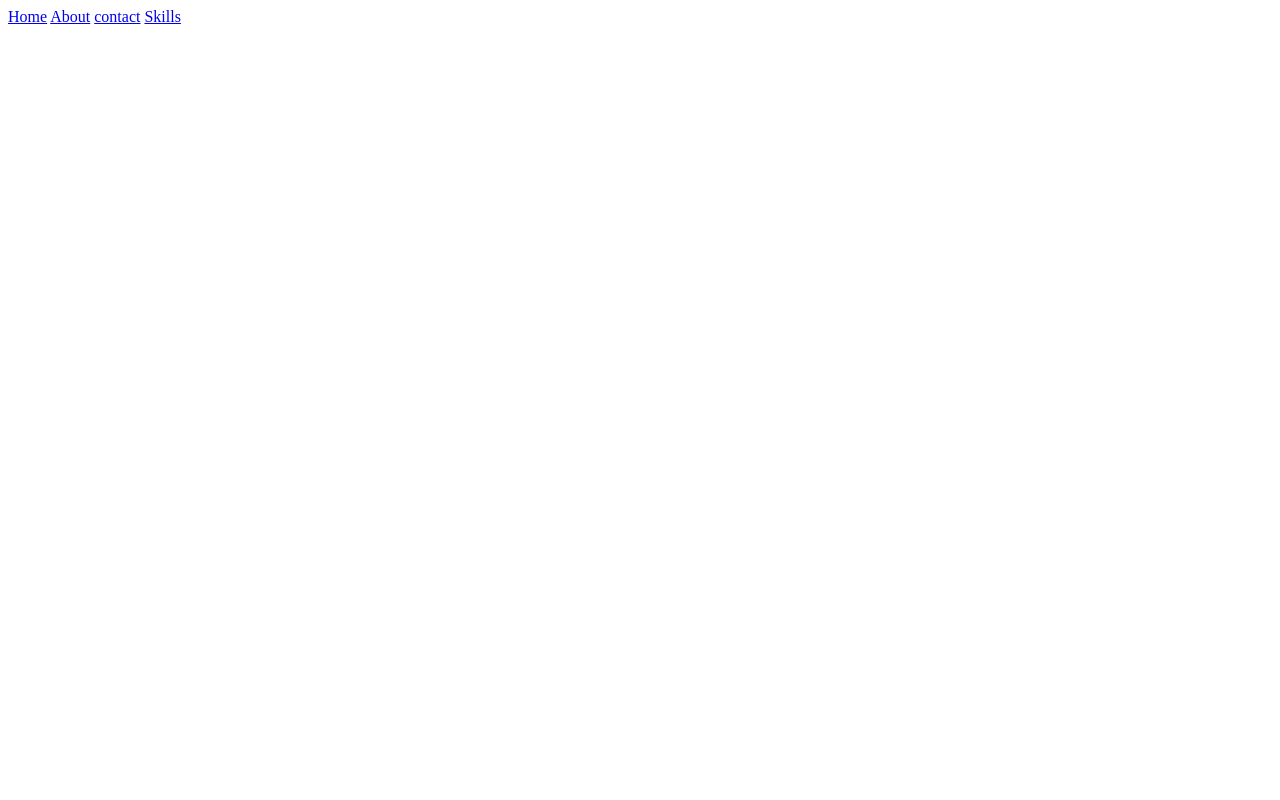
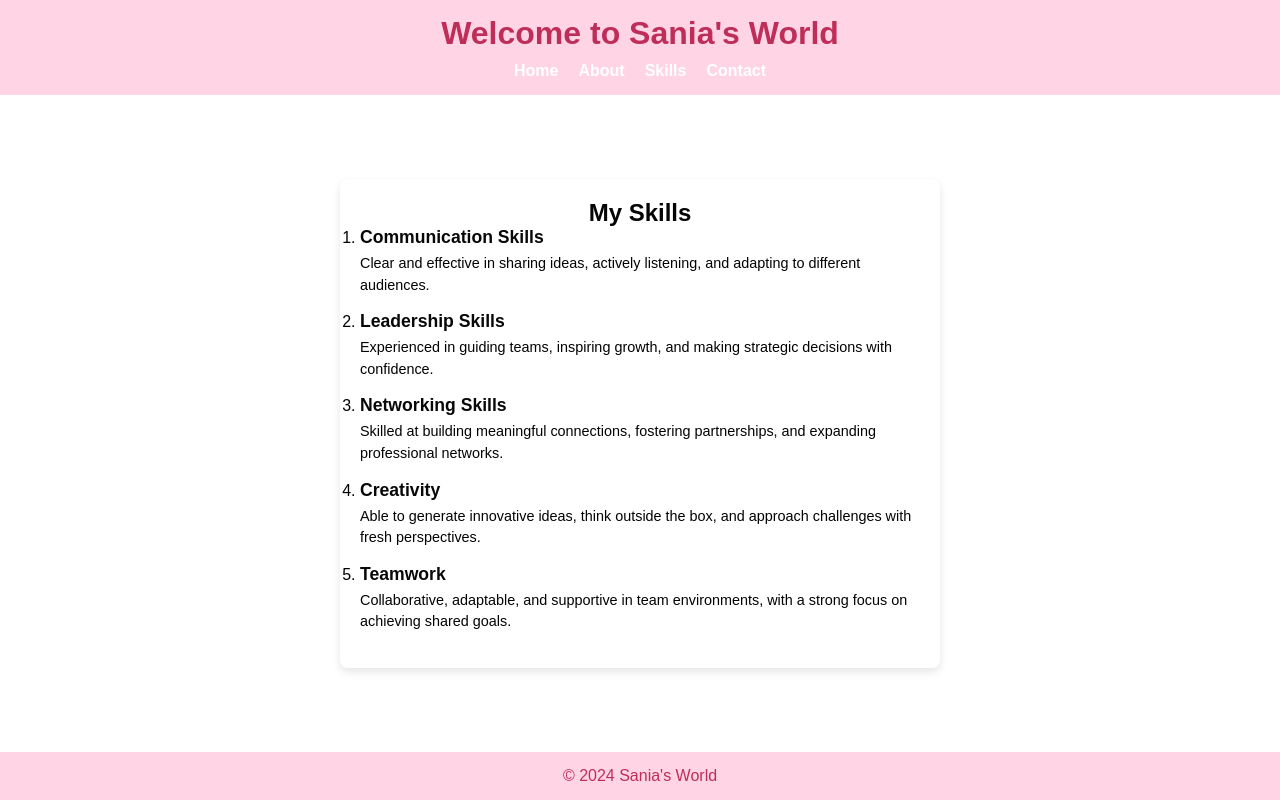
Before and after one commit to sani2411/wad-1stassignment, a plain HTML site: page skills.html in a window 1280 px wide. Drawn offline with Linux system fonts and the light colour scheme.

Commit message:
updated style

```diff
--- a/skills.html
+++ b/skills.html
@@ -1,4 +1,61 @@
-<a href="home.html">Home</a>
-<a href="about.html">About</a>
-<a href="contact.html">contact</a>
-<a href="skills.html">Skills</a>
+<!DOCTYPE html>
+<html lang="en">
+<head>
+    <meta charset="UTF-8">
+    <meta name="viewport" content="width=device-width, initial-scale=1.0">
+    <title>Skills</title>
+    <link rel="stylesheet" href="styles.css">
+</head>
+<body>
+
+    <header class="header">
+        <h1 class="title">Welcome to Sania's World</h1>
+        <nav class="navbar">
+            <ul class="nav-links">
+                <li><a href="home.html">Home</a></li>
+                <li><a href="about.html">About</a></li>
+                <li><a href="skills.html">Skills</a></li>
+                <li><a href="contact.html">Contact</a></li>
+            </ul>
+        </nav>
+    </header>
+
+
+<div class="skills-section">
+    <h2>My Skills</h2>
+    <ul class="skills-list">
+        <li>
+            <strong>Communication Skills</strong>
+            <p>Clear and effective in sharing ideas, actively listening, and adapting to different audiences.</p>
+        </li>
+        <li>
+            <strong>Leadership Skills</strong>
+            <p>Experienced in guiding teams, inspiring growth, and making strategic decisions with confidence.</p>
+        </li>
+        <li>
+            <strong>Networking Skills</strong>
+            <p>Skilled at building meaningful connections, fostering partnerships, and expanding professional networks.</p>
+        </li>
+        <li>
+            <strong>Creativity</strong>
+            <p>Able to generate innovative ideas, think outside the box, and approach challenges with fresh perspectives.</p>
+        </li>
+        <li>
+            <strong>Teamwork</strong>
+            <p>Collaborative, adaptable, and supportive in team environments, with a strong focus on achieving shared goals.</p>
+        </li>
+    </ul>
+</div>
+
+<footer class="footer">
+    <p>&copy; 2024 Sania's World</p>
+</footer>
+
+
+
+
+
+
+
+</body>
+</html>
--- a/styles.css
+++ b/styles.css
@@ -0,0 +1,150 @@
+/* General Reset */
+* {
+    margin: 0;
+    padding: 0;
+    box-sizing: border-box;
+}
+
+body {
+    font-family: Arial, sans-serif;
+    display: flex;
+    flex-direction: column;
+    min-height: 100vh;
+    background-color: white; /* Full white background for the entire page */
+}
+
+/* Header Styling */
+.header {
+    width: 100%;
+    background-color:#ffd4e5; /* Keep the header dark */
+    color: #be2e59;
+    padding: 15px 0;
+    text-align: center;
+}
+
+.navbar {
+    display: flex;
+    justify-content: center;
+    margin-top: 10px;
+}
+
+.nav-links {
+    list-style-type: none;
+    display: flex;
+    gap: 20px;
+    padding: 0;
+}
+
+.nav-links li a {
+    color: white;
+    text-decoration: none;
+    font-weight: bold;
+}
+
+.nav-links li a:hover {
+    color: #be2e59;
+}
+
+/* Main Content Area Styling */
+.home-main {
+    flex: 1; /* Takes available space between header and footer */
+    display: flex;
+    justify-content: center; /* Centers content horizontally */
+    align-items: center; /* Centers content vertically */
+    padding: 20px; /* Adds padding around the content */
+    background-color: white; /* Ensures the main area is white */
+}
+
+/* Centered Content Styling */
+.home-content {
+    background-color: white; /* White background for the centered content */
+    padding: 40px; /* Padding inside the content area */
+    border-radius: 8px; /* Optional: rounded corners */
+    box-shadow: 0px 4px 8px rgba(0, 0, 0, 0.1); /* Optional: subtle shadow */
+    max-width: 800px; /* Limit width for readability */
+    width: 100%; /* Ensures content can stretch fully within the container */
+    text-align: center; /* Center align text within */
+}
+
+/* Footer Styling */
+.footer {
+    width: 100%;
+    background-color: #ffd4e5; /* Keep the footer dark */
+    color: #be2e59;
+    text-align: center;
+    padding: 15px 0;
+}
+
+/* Main Content Area Styling */
+.about-main {
+    flex: 1; /* Takes available space between header and footer */
+    display: flex;
+    justify-content: center; /* Centers content horizontally */
+    align-items: center; /* Centers content vertically */
+    padding: 20px; /* Adds padding around the content */
+}
+
+/* Centered Content Styling */
+.about-content {
+    background-color: white; /* White background for the centered content */
+    padding: 40px; /* Padding inside the content area */
+    border-radius: 8px; /* Optional: rounded corners */
+    box-shadow: 0px 4px 8px rgba(0, 0, 0, 0.1); /* Optional: subtle shadow */
+    max-width: 800px; /* Limit width for readability */
+    width: 100%; /* Makes the content full-width within the max-width */
+    text-align: center; /* Center align text within */
+}
+
+
+
+
+
+/* Animation */
+@keyframes fadeIn {
+    from {
+        opacity: 0;
+    }
+    to {
+        opacity: 1;
+    }
+}
+
+/* styles.css */
+
+
+
+.skills-section {
+    width: 80%;
+    max-width: 600px;
+    margin: auto;
+    background-color: #fff;
+    padding: 20px;
+    border-radius: 8px;
+    box-shadow: 0 4px 8px rgba(0, 0, 0, 0.1);
+}
+
+.skills-section h2 {
+    text-align: center;
+    color: #050505;
+}
+
+.skills-list {
+    list-style: bulletpoint;
+    padding: 0;
+}
+
+.skills-list li {
+    margin-bottom: 15px;
+}
+
+.skills-list li strong {
+    color: #080808;
+    font-size: 1.1em;
+}
+
+.skills-list p {
+    margin: 5px 0 0;
+    color: #030303;
+    font-size: 0.9em;
+    line-height: 1.5;
+}
```
Also changed, not shown: about.html (+40 -4 lines), contact.html (+48 -4 lines), home.html (+25 -23 lines).
